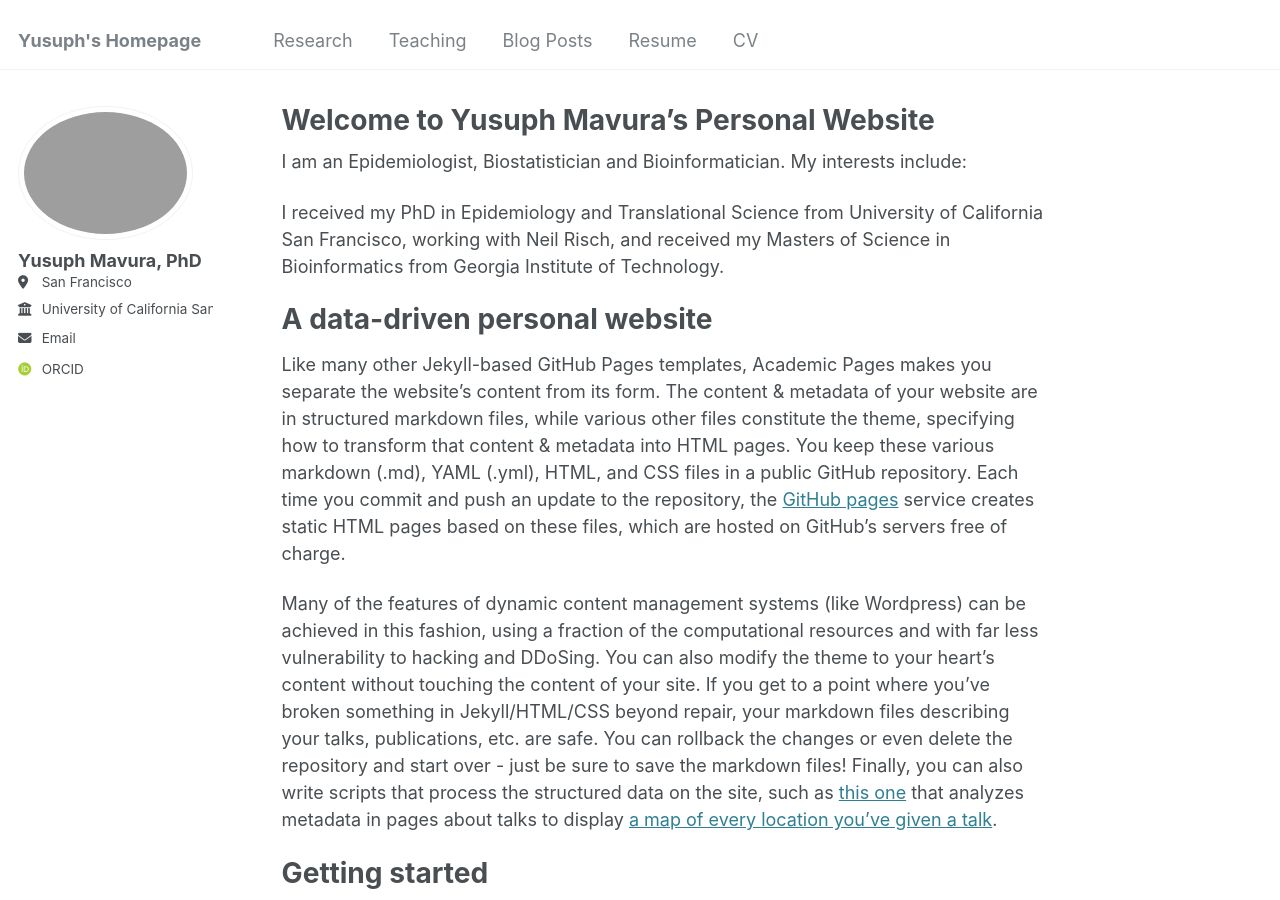
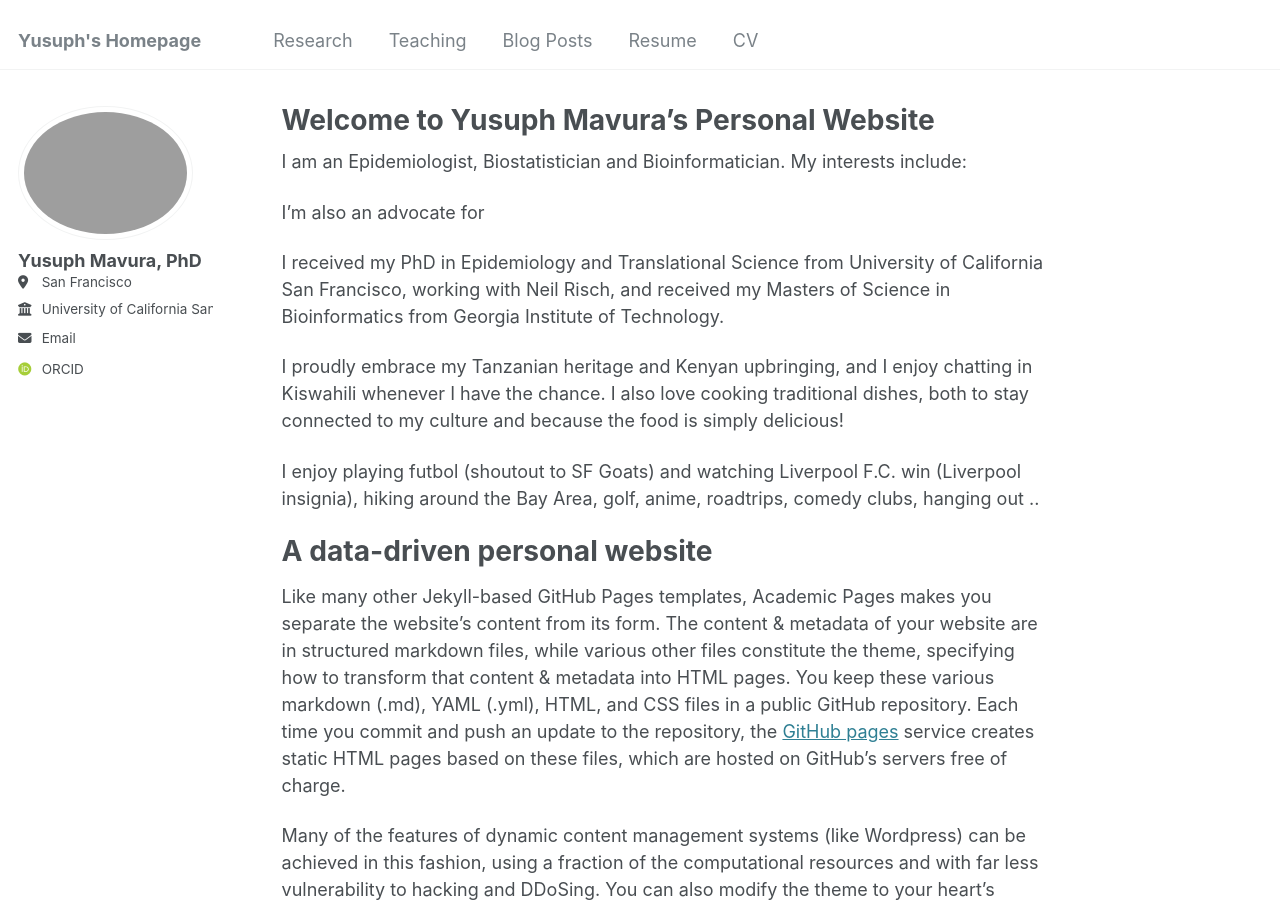
Before and after one commit to ymavura3/yusuph-mavura, a Jekyll site: the page built from _pages/about.md, in a window 1280 px wide and 900 px high. Built offline with Jekyll 4.4.1, drawn with Linux system fonts in a browser that asks for light colours; some web fonts are replaced.

Commit message:
Update about.md
added about page

```diff
--- a/_pages/about.md
+++ b/_pages/about.md
@@ -9,7 +9,13 @@ redirect_from:
 
 I am an Epidemiologist, Biostatistician and Bioinformatician. My interests include:
 
+I'm also an advocate for
+
 I received my PhD in Epidemiology and Translational Science from University of California San Francisco, working with Neil Risch, and received my Masters of Science in Bioinformatics from Georgia Institute of Technology.
+
+I proudly embrace my Tanzanian heritage and Kenyan upbringing, and I enjoy chatting in Kiswahili whenever I have the chance. I also love cooking traditional dishes, both to stay connected to my culture and because the food is simply delicious!
+
+I enjoy playing futbol (shoutout to SF Goats) and watching Liverpool F.C. win (Liverpool insignia), hiking around the Bay Area, golf, anime, roadtrips, comedy clubs, hanging out ..
 
 A data-driven personal website
 ======
```
